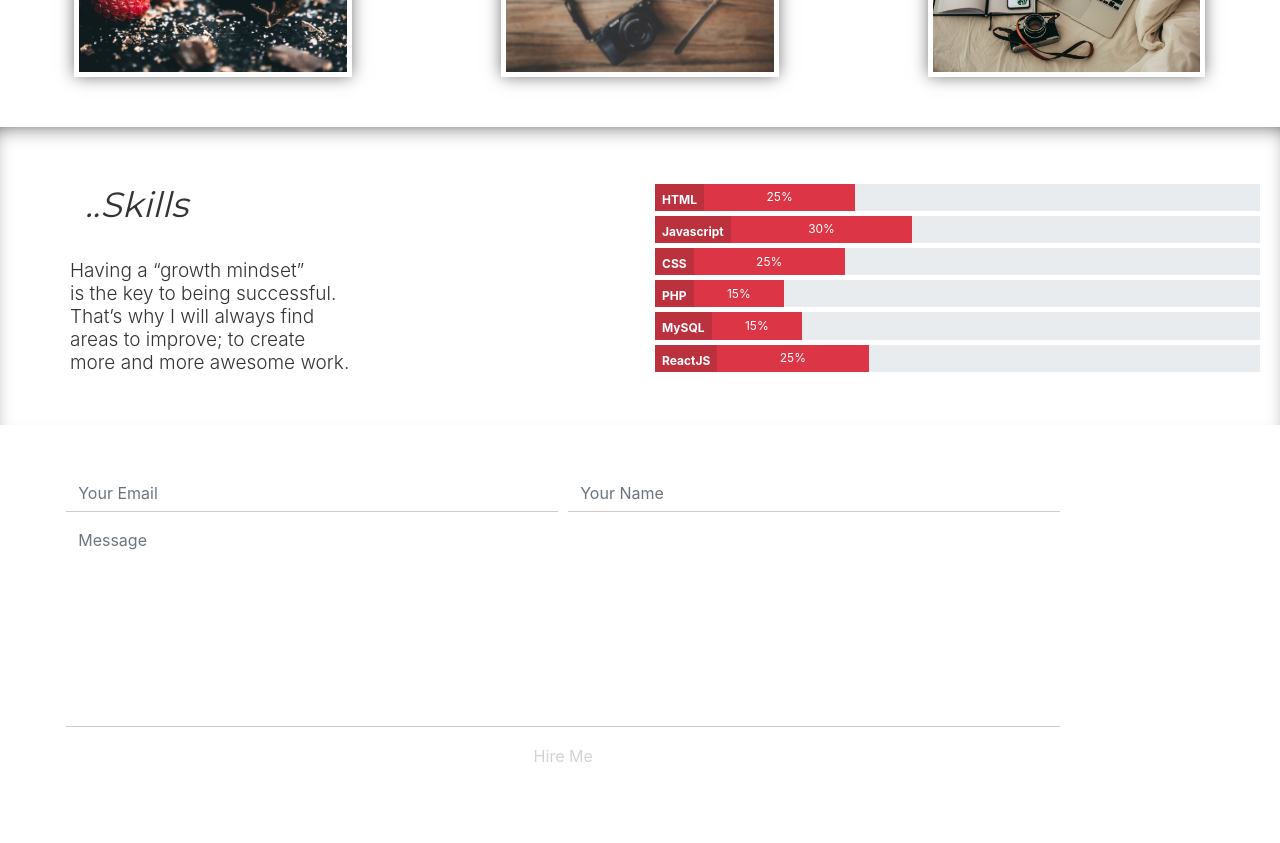
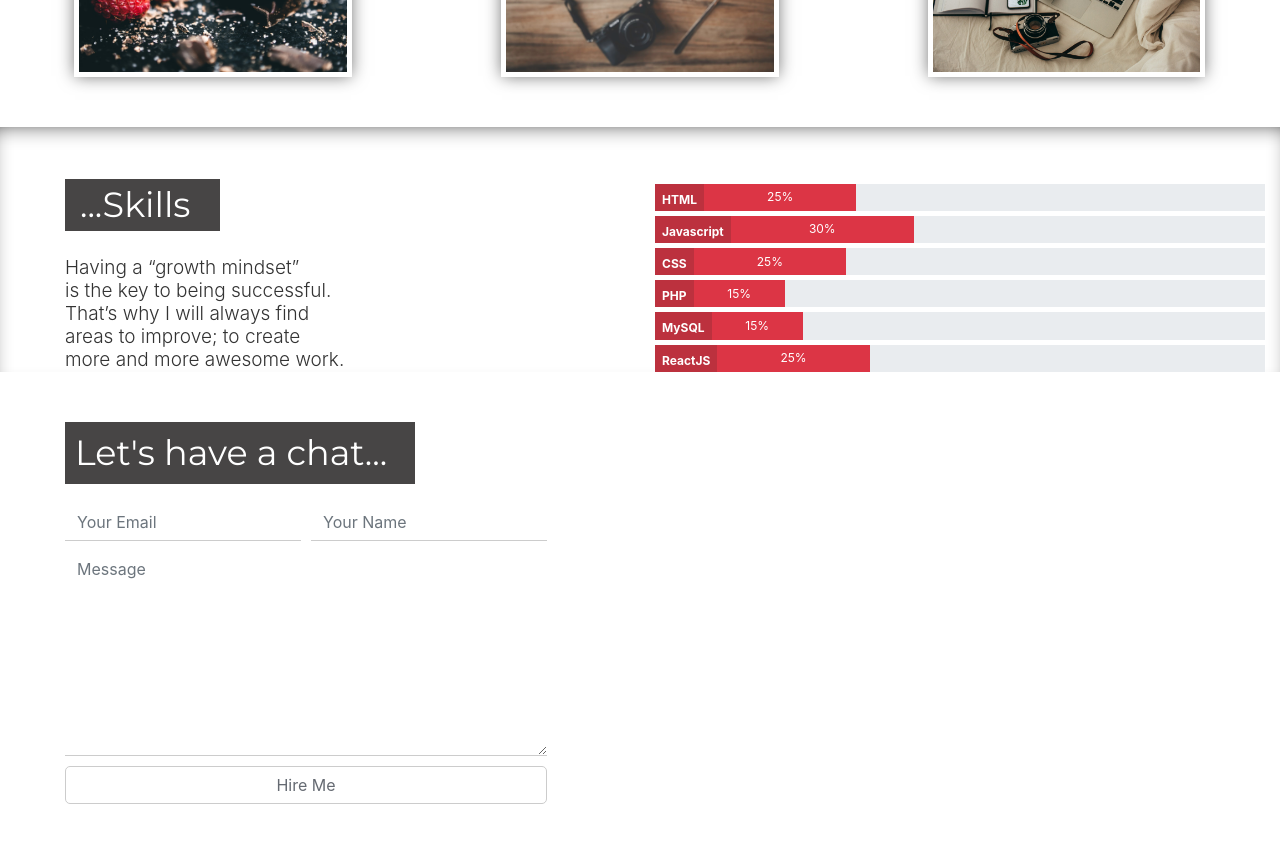
Before and after one commit to michalsinu/portfolio, a React (Create React App) app: page / in a window 1280 px wide. Shown: the part 1200-2043 px from the top of the page. Before the commit the page ends 1975 px from the top, so only its background shows below. Built offline with nearby package versions, Linux system fonts and the light colour scheme; what really-smooth-scroll would draw is missing.

Commit message:
Scrollbar, skills section and contact section redesigned

```diff
--- a/package.json
+++ b/package.json
@@ -4,6 +4,7 @@
   "homepage": "http://michalsinu.com",
   "private": true,
   "dependencies": {
+    "animate.css": "^3.6.1",
     "bootstrap": "^4.0.0",
     "react": "^16.2.0",
     "react-dom": "^16.2.0",
--- a/src/App.css
+++ b/src/App.css
@@ -1,23 +1,60 @@
 @import url('https://fonts.googleapis.com/css?family=Lato:300,400');
 @import url('https://fonts.googleapis.com/css?family=Montserrat:300,400,500');
+
+/* width */
+::-webkit-scrollbar {
+    width: 9px;
+}
+
+/* Track */
+::-webkit-scrollbar-track {
+    background: #ffffff;
+}
+
+/* Handle */
+::-webkit-scrollbar-thumb {
+    background: #ed3435
+}
+
+/* Handle on hover */
+::-webkit-scrollbar-thumb:hover {
+    background: #d63031;
+}
 
 #input-email, #input-name, #input-message {
   border: 0px;
   border-radius: 0px;
   border-bottom: 1px solid #CCCCCC;
-  resize: none;
+  resize: vertical;
 }
 
 #input-button {
-  border-radius: 0px;
+  border: 1px solid #CCCCCC;
+  border-radius: 5px;
   background-color: #FFFFFF;
-  color: #D3D3D3;
+  color: #656a72;
   width: 100%;
 }
 
 #contactform {
-  margin-left: 4% !important;
-  width: 80%;
+  margin-bottom: 60px;
+  margin-left: 50px;
+  width: 40%;
+}
+
+.contactHeading {
+  padding: 10px;
+  padding-bottom: 5px;
+  padding-top: 5px;
+  margin-bottom: 20px;
+  width: 350px;
+  font-size: 35px !important;
+
+  color: #FFFFFF;
+  font-family: 'Montserrat', sans-serif;
+  font-weight: 400;
+
+  background-color: #474545;
 }
 
 .sidebar {
@@ -174,11 +211,14 @@
   margin-left: 50px;
   font-size: 35px !important;
 
-  font-style: italic;
-  color: #333333;
+  width: 155px;
+  font-size: 35px !important;
+
+  color: #FFFFFF;
   font-family: 'Montserrat', sans-serif;
   font-weight: 400;
-  position: absolute;
+
+  background-color: #474545;
 }
 
 .skillsText {
@@ -187,16 +227,14 @@
   color: #333333;
   line-height: normal !important;
   margin-left: 50px;
-  margin-top: 80px;
+  margin-top: 25px;
 }
 
 #skills {
   margin-top: 50px;
   margin-bottom: 50px;
   background-color: #FFFFFF;
-  padding: 20px;
   padding-top: 4%;
-  padding-bottom: 4%;
 
   -webkit-box-shadow: inset 0px 9px 24px -15px rgba(0,0,0,1);
   -moz-box-shadow: inset 0px 9px 24px -15px rgba(0,0,0,1);
@@ -245,9 +283,14 @@
     margin-left: 10px;
   }
 
+  #contactform {
+    margin-left: 10px;
+    width: 95%;
+  }
+
   .skillsText {
     margin-left: 10px;
-    margin-top: 80px;
+    margin-top: 30px;
   }
 
   #skills {
@@ -335,39 +378,6 @@
   text-align: center;
   background-color: #bc313e;
 }
- /*
-#html {
-  background-color: #bc313e;
-}
-
-#js {
-  background-color: #f4b907;
-}
-
-#css {
-  background-color: #690cd3;
-}
-
-#php {
-  background-color: #29a044;
-}
-
-#mysql {
-  background-color: #8f10ba;
-}
-
-#reactjs {
-  background-color: #046fe2;
-}
-
-#cssProgress-bar {
-  background-color: #7506f4;
-}
-
-#mysqlProgress-bar {
-  background-color: #aa11dd;
-}
-*/
 
 .thumb {
   padding: 0px !important;
--- a/src/components/Contact.js
+++ b/src/components/Contact.js
@@ -6,7 +6,10 @@ class Contact extends Component {
 
     return (
       <React.Fragment>
-      <div className="container" id="contactform">
+        <div className="container-fluid" id="contactform">
+        <div className="contactHeading" id="headingSkeleton">
+          Let's have a chat...
+        </div>
           <form action="http://formspree.io/michalsinu@gmail.com" method="POST">
             <div className="form-row align-items-center">
               <div className="col-md-6">
--- a/src/components/Skills.js
+++ b/src/components/Skills.js
@@ -79,7 +79,7 @@ var marginProgressBar = {marginTop: '5px'};
         <div className="row">
           <div className="col-sm-6">
             <div className="skillsHeading" id="headingSkeleton">
-              ..Skills
+              ...Skills
             </div>
             <div className="skillsText">
               Having a “growth mindset”<br />
@@ -113,7 +113,7 @@ var marginProgressBar = {marginTop: '5px'};
 
             <div className="progress" style={marginProgressBar}>
               <div className="lang" id="php">PHP</div>
-              <div className="progress-bar progress-bar-animated bg-danger bg-success" role="progressbar" aria-valuenow="75" aria-valuemin="0" aria-valuemax="100" style={this.state.php}>
+              <div className="progress-bar progress-bar-animated bg-danger" role="progressbar" aria-valuenow="75" aria-valuemin="0" aria-valuemax="100" style={this.state.php}>
                 {this.state.phpPercentage}%
               </div>
             </div>
--- a/src/index.js
+++ b/src/index.js
@@ -2,6 +2,7 @@ import React from 'react';
 import ReactDOM from 'react-dom';
 import './App.css';
 import 'bootstrap/dist/css/bootstrap.css';
+import 'animate.css/animate.min.css'
 import App from './App';
 import registerServiceWorker from './registerServiceWorker';
 
```
Also changed, not shown: 1 other file (tests, documents, lock files or other folders). Lines whose indentation alone changed are shown as unchanged.
